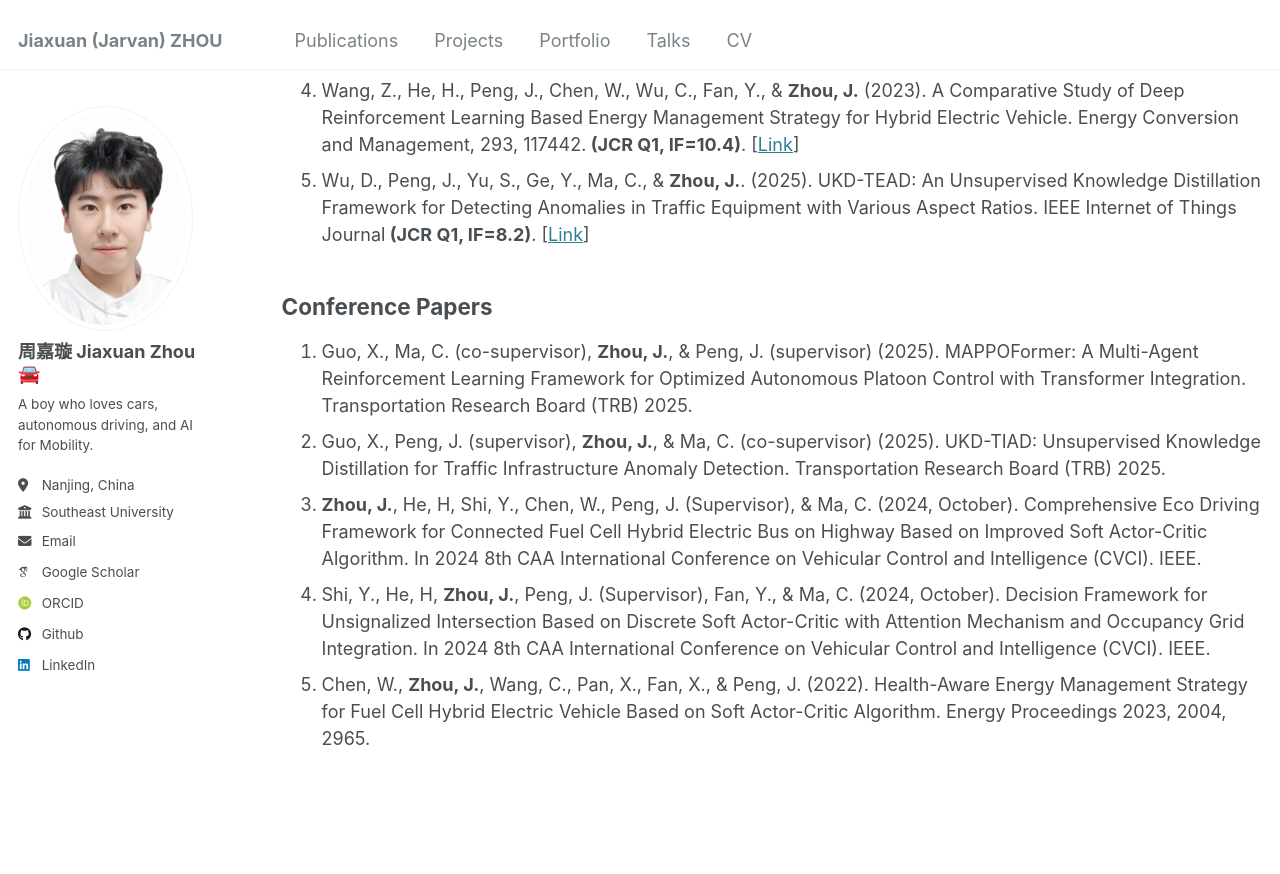
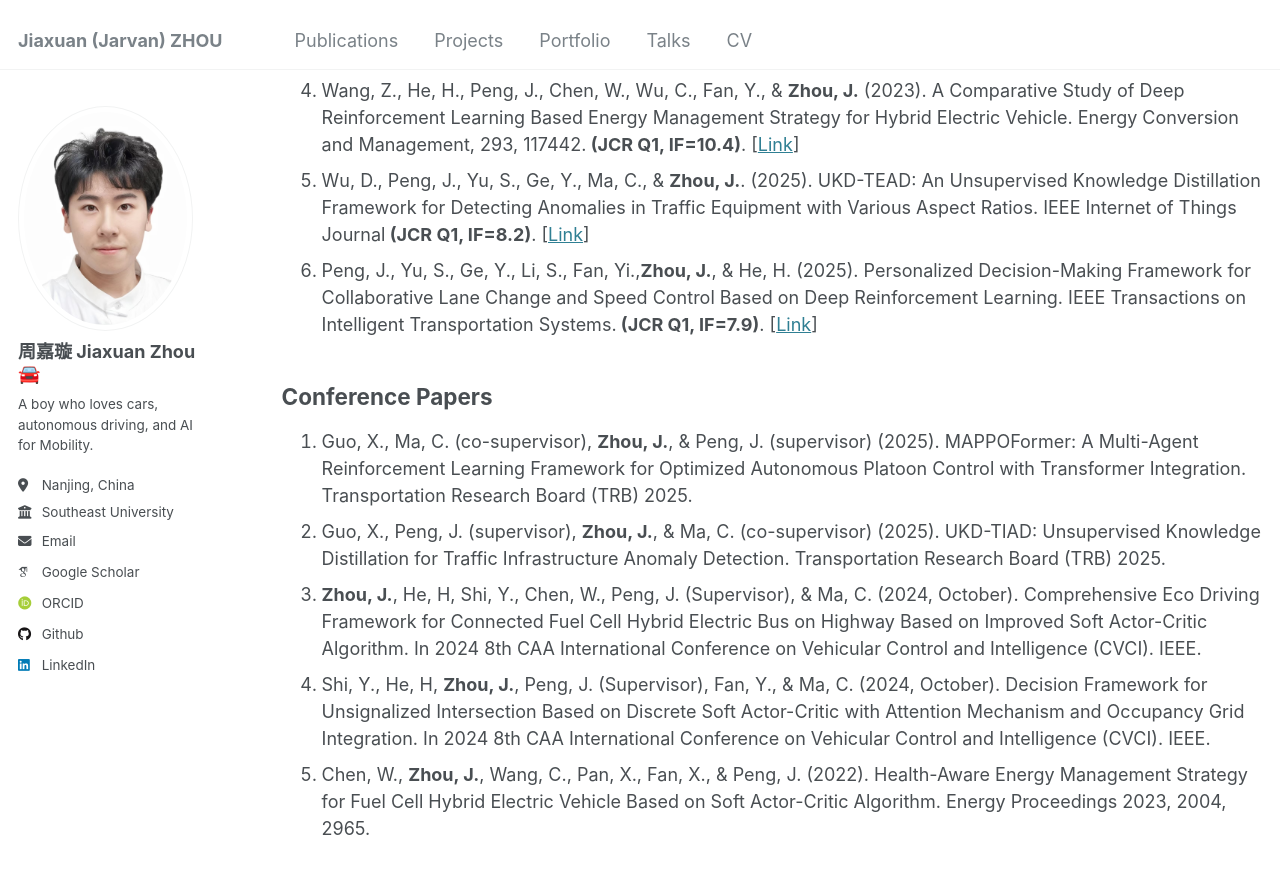
Before and after one commit to jarvanzhouz/jarvanzhouz.github.io, a Jekyll site: the page built from _pages/publications.html, in a window 1280 px wide and 900 px high, scrolled down 458 px. Shown: the top 874 px of the window. Built offline with Jekyll 4.4.1, drawn with Linux system fonts in a browser that asks for light colours; some web fonts are replaced.

Commit message:
Update publications.html

```diff
--- a/_pages/publications.html
+++ b/_pages/publications.html
@@ -14,36 +14,23 @@ author_profile: true
 <h2>Journal articles</h2>
 <ol>
 <li><strong>Zhou, J.</strong>, Peng, J. (Supervisor), Wu, J., Wei, Z., Fan, Y., & Guo, X. (2024). Multi-performance Enhanced Eco-Driving Strategy for Connected Fuel Cell Hybrid Electric Bus Based on Stein Soft Actor-3-Critic. Energy. 132697.<strong> (JCR Q1, IF=9)</strong>. [<a href="https://doi.org/10.1016/j.energy.2024.132697
-
-
-
         .
         " target="_blank" rel="noopener noreferrer">Link</a>]</li>
 <li>Peng, J.(Supervisor), <strong>Zhou, J.</strong>, Chen, J., Pi, D., Wu, J., Wang, H., & Ding, F. (2023). Multiple Electric Components Health-Aware Eco-Driving Strategy for Fuel Cell Hybrid Electric Vehicle Based on Soft Actor-Critic Algorithm. IEEE Transactions on Transportation Electrification.<strong> (JCR Q1, IF=7.2)</strong>. [<a href="https://doi.org/10.1109/TTE.2023.3339490
-
-
-
         .
         " target="_blank" rel="noopener noreferrer">Link</a>]</li>
 <li>Chen, W., Peng, J. (Supervisor), Chen, J.,<strong>Zhou, J.</strong>, Wei, Z., & Ma, C. (2023). Health-considered Energy Management Strategy for Fuel Cell Hybrid Electric Vehicle Based on Improved Soft Actor Critic Algorithm Adopted with Beta Policy. Energy Conversion and Management, 292, 117362.<strong> (JCR Q1, IF=10.4)</strong>. [<a href="https://doi.org/10.1109/TTE.2023.3339490
-
-
-
         .
         " target="_blank" rel="noopener noreferrer">Link</a>]</li>
 <li>Wang, Z., He, H., Peng, J., Chen, W., Wu, C., Fan, Y., & <strong>Zhou, J.</strong> (2023). A Comparative Study of Deep Reinforcement Learning Based Energy Management Strategy for Hybrid Electric Vehicle. Energy Conversion and Management, 293, 117442.<strong> (JCR Q1, IF=10.4)</strong>. [<a href="https://doi.org/10.1109/TTE.2023.3339490
-
-
-
         .
         " target="_blank" rel="noopener noreferrer">Link</a>]</li>
 <li>Wu, D., Peng, J., Yu, S., Ge, Y., Ma, C., & <strong>Zhou, J.</strong>. (2025). UKD-TEAD: An Unsupervised Knowledge Distillation Framework for Detecting Anomalies in Traffic Equipment with Various Aspect Ratios. IEEE Internet of Things Journal<strong> (JCR Q1, IF=8.2)</strong>. [<a href="https://doi.org/10.1109/TTE.2023.3339490
-
-
-
-        .
+   .
         " target="_blank" rel="noopener noreferrer">Link</a>]</li>
-
+<li>Peng, J., Yu, S., Ge, Y., Li, S., Fan, Yi.,<strong>Zhou, J.</strong>, & He, H. (2025). Personalized Decision-Making Framework for Collaborative Lane Change and Speed Control Based on Deep Reinforcement Learning. IEEE Transactions on Intelligent Transportation Systems.<strong> (JCR Q1, IF=7.9)</strong>. [<a href="https://doi.org/10.1109/TTE.2023.3339490
+   .
+        " target="_blank" rel="noopener noreferrer">Link</a>]</li>
 
 </ol>
 
```
